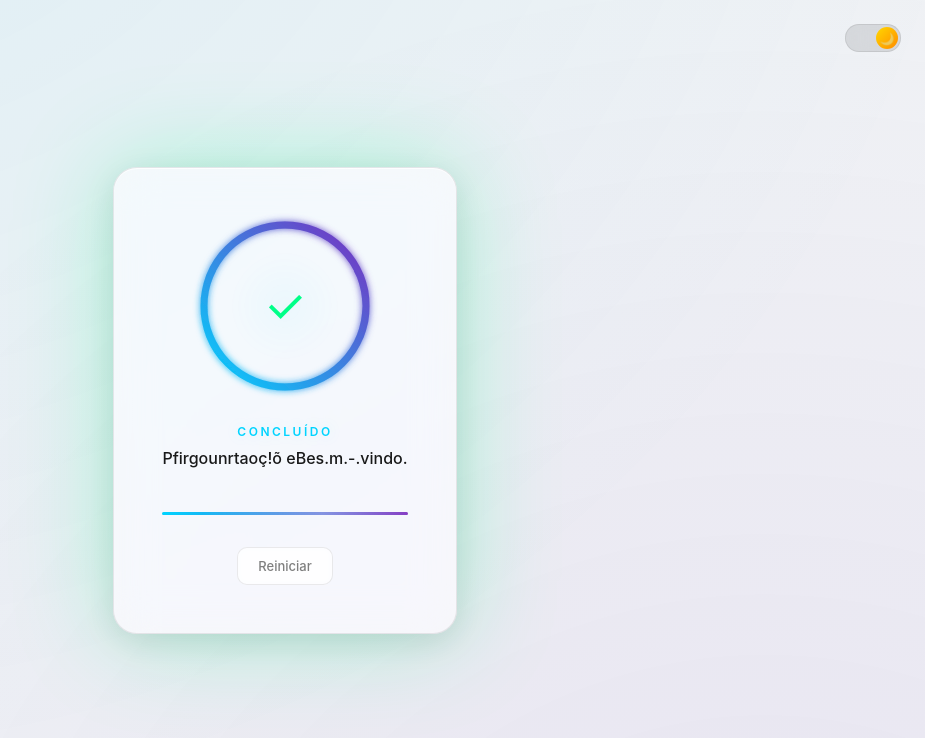
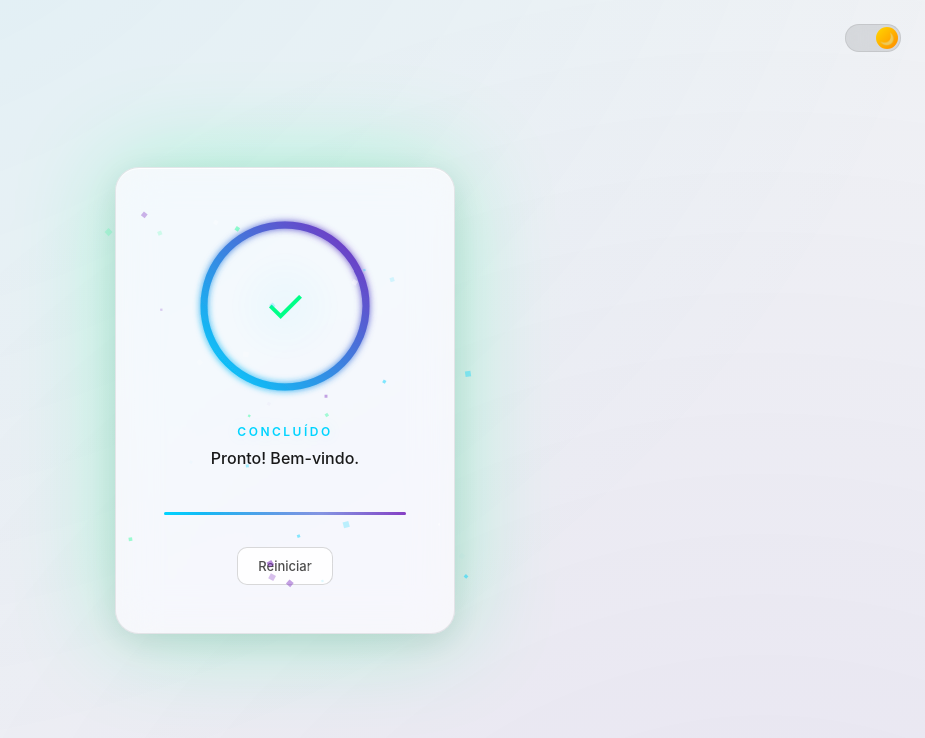
Before and after one commit to gustavodeoliveiradev/quantum-glass-loader, a plain HTML site: page index.html in a window 1280 px wide. Shown: the whole page, without its empty margins (355-1280 px from the left). Drawn offline with Linux system fonts and the light colour scheme.

Commit message:
fix: button contrast in light mode and typewriter overlap
- Add light theme specific button hover styles for visibility
- Implement typewriter cancellation to prevent text overlap
- Add cancelTypewriter() method in UI updater
- Prevent duplicate step updates in progress loop
- Add delay before success state to show final message

```diff
--- a/css/controls.css
+++ b/css/controls.css
@@ -45,6 +45,29 @@
     color: white;
 }
 
+/* FIX: Garantir visibilidade no tema claro */
+[data-theme="light"] .btn {
+    background: rgba(255, 255, 255, 0.7);
+    border-color: rgba(0, 0, 0, 0.15);
+    color: rgba(0, 0, 0, 0.7);
+}
+
+[data-theme="light"] .btn:hover {
+    background: rgba(255, 255, 255, 0.95);
+    border-color: var(--primary);
+    color: var(--secondary);
+    box-shadow: 0 5px 20px rgba(0, 212, 255, 0.2);
+}
+
+[data-theme="light"] .btn-primary {
+    background: linear-gradient(135deg, var(--primary), var(--secondary));
+    color: white;
+}
+
+[data-theme="light"] .btn-primary:hover {
+    color: white;
+}
+
 .btn[hidden] {
     display: none;
 }
--- a/js/progress.js
+++ b/js/progress.js
@@ -33,9 +33,9 @@
             // Atualizar UI
             UI.updateProgress(State.current);
 
-            // Verificar mudança de etapa
+            // Verificar mudança de etapa - só atualiza se mudou de verdade
             const newStep = this.getCurrentStep(State.current);
-            if (newStep !== State.stepIndex) {
+            if (newStep !== State.stepIndex && newStep > State.stepIndex) {
                 State.stepIndex = newStep;
                 UI.updateStep(newStep);
             }
@@ -53,6 +53,16 @@
     complete() {
         State.setComplete();
         UI.updateProgress(100);
+
+        // Garantir que mostramos a última etapa
+        const lastStep = CONFIG.STEPS.length - 1;
+        if (State.stepIndex !== lastStep) {
+            State.stepIndex = lastStep;
+            UI.updateStep(lastStep);
+        }
+
+        // Pequeno delay para a mensagem final aparecer antes do sucesso
+        setTimeout(() => {
             UI.showSuccess();
 
             // Confete!
@@ -61,6 +71,7 @@
                 rect.left + rect.width / 2,
                 rect.top + rect.height / 2
             );
+        }, 800);
     },
 
     simulateError() {
@@ -73,6 +84,7 @@
         UI.elements.btnPause.textContent = isPaused ? 'Continuar' : 'Pausar';
 
         if (isPaused) {
+            UI.cancelTypewriter();
             UI.elements.message.textContent = 'Pausado';
             UI.elements.message.classList.remove('typing');
         } else {
--- a/js/ui-updater.js
+++ b/js/ui-updater.js
@@ -4,6 +4,8 @@
 
 const UI = {
     elements: {},
+    typewriterTimeout: null,
+    typewriterInterval: null,
 
     init() {
         Object.keys(CONFIG.DOM).forEach(key => {
@@ -46,29 +48,48 @@
         this.elements.step.textContent = step.label;
         this.elements.step.classList.add('active');
 
-        // Efeito digitação
+        // Efeito digitação - agora com cancelamento seguro
         this.typeText(step.msg);
     },
 
+    // FIX: Typewriter com cancelamento de animação anterior
     typeText(text) {
         const el = this.elements.message;
+
+        // Cancelar qualquer digitação em andamento
+        this.cancelTypewriter();
+
         el.classList.add('typing');
         el.textContent = '';
 
         let i = 0;
-        const type = () => {
-            if (i < text.length) {
-                el.textContent += text.charAt(i);
+        const chars = text.split('');
+
+        const typeNext = () => {
+            if (i < chars.length) {
+                el.textContent += chars[i];
                 i++;
-                setTimeout(type, 25 + Math.random() * 40);
+                this.typewriterTimeout = setTimeout(typeNext, 25 + Math.random() * 40);
             } else {
                 el.classList.remove('typing');
+                this.typewriterTimeout = null;
             }
         };
-        type();
+
+        typeNext();
+    },
+
+    // FIX: Cancelar digitação em andamento
+    cancelTypewriter() {
+        if (this.typewriterTimeout) {
+            clearTimeout(this.typewriterTimeout);
+            this.typewriterTimeout = null;
+        }
+        this.elements.message.classList.remove('typing');
     },
 
     showSuccess() {
+        this.cancelTypewriter(); // Cancelar digitação pendente
         this.elements.value.style.opacity = '0';
         this.elements.iconSuccess.classList.add('show');
         this.elements.glow.classList.remove('active');
@@ -81,6 +102,7 @@
     },
 
     showError() {
+        this.cancelTypewriter(); // Cancelar digitação pendente
         this.elements.value.style.color = 'var(--error)';
         this.elements.ringFill.style.stroke = 'var(--error)';
         this.elements.iconError.classList.add('show');
@@ -97,6 +119,8 @@
     },
 
     reset() {
+        this.cancelTypewriter(); // Cancelar digitação pendente
+
         // Reset visual completo
         this.elements.value.style.opacity = '1';
         this.elements.value.style.color = '';
@@ -118,5 +142,8 @@
         this.elements.btnPause.textContent = 'Pausar';
         this.elements.btnError.hidden = false;
         this.elements.btnRestart.hidden = true;
+
+        // Mensagem inicial
+        this.elements.message.textContent = 'Preparando ambiente...';
     }
 };
```
Lines whose indentation alone changed are shown as unchanged.
